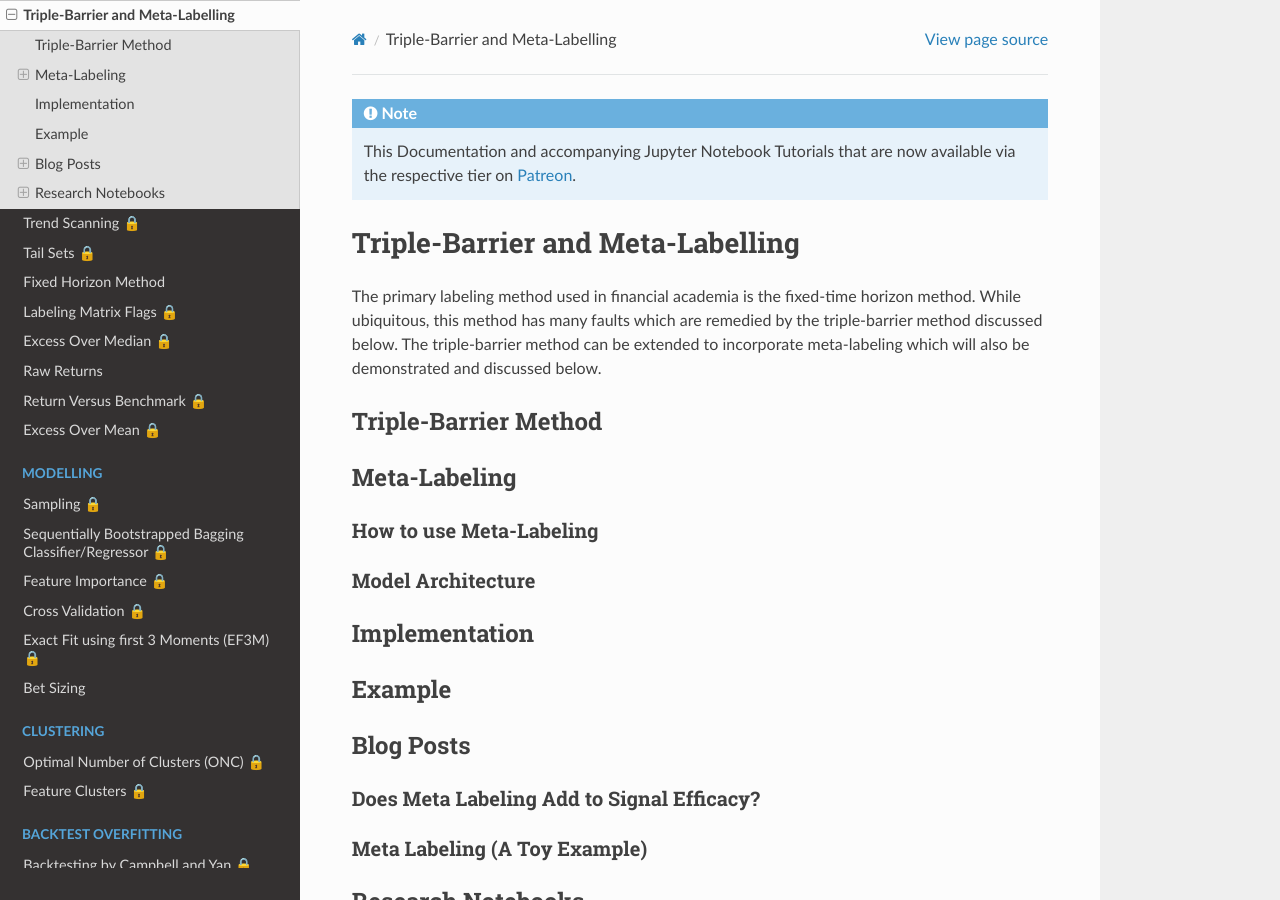
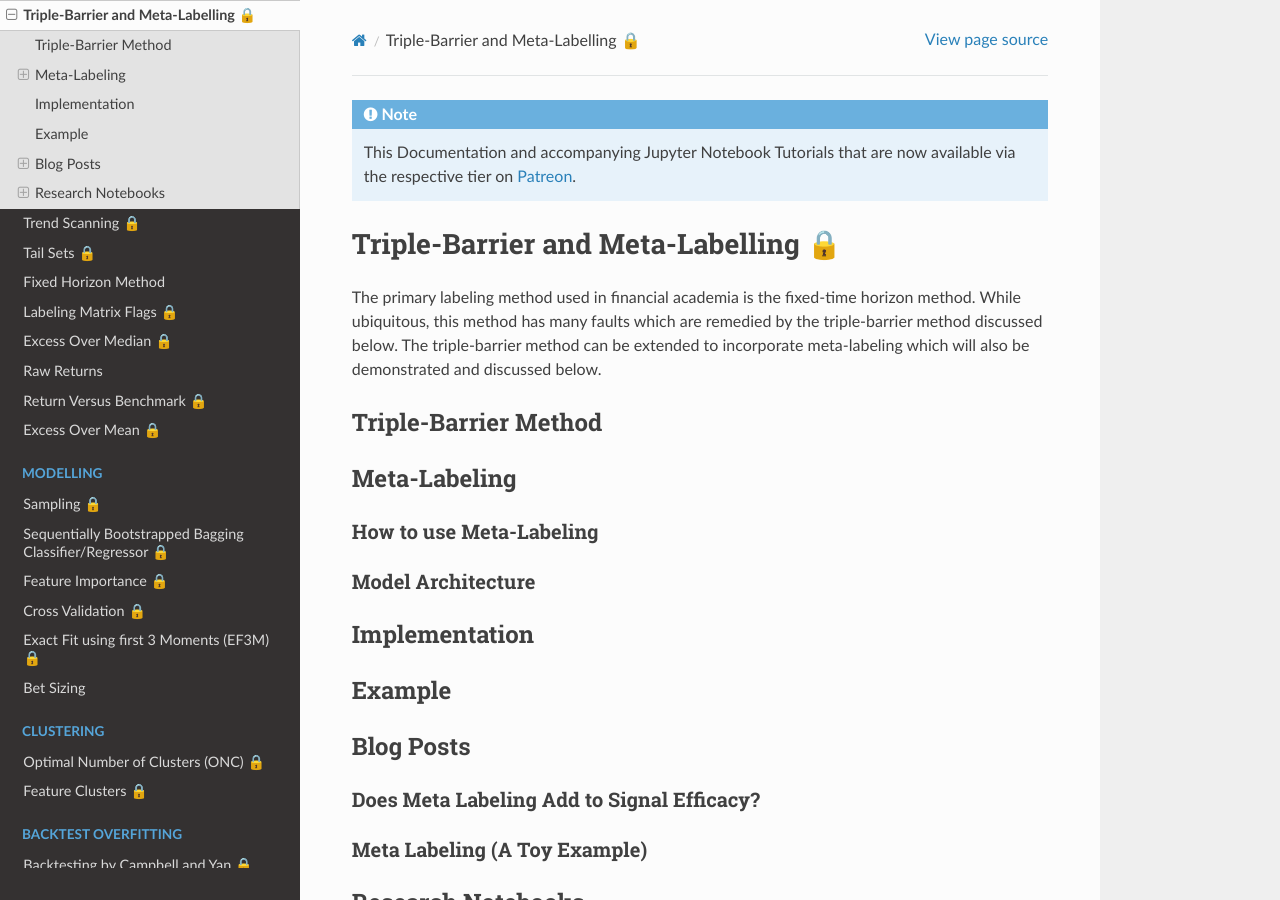
Before and after one commit to hudson-and-thames/mlfinlab, a Sphinx documentation site: the page built from docs/source/labeling/tb_meta_labeling.rst, in a window 1280 px wide and 900 px high. Built offline with Sphinx 7.4.7 and the Read the Docs theme 2.0.0, drawn with Linux system fonts in a browser that asks for light colours; pages that are not in the unit, such as notebooks, are missing from menus.

```diff
--- a/docs/source/labeling/tb_meta_labeling.rst
+++ b/docs/source/labeling/tb_meta_labeling.rst
@@ -3,9 +3,9 @@
     This Documentation and accompanying Jupyter Notebook Tutorials that are now available via the respective tier on
     `Patreon <https://www.patreon.com/HudsonThames>`_.
 
-=================================
-Triple-Barrier and Meta-Labelling
-=================================
+====================================
+Triple-Barrier and Meta-Labelling 🔒
+====================================
 
 The primary labeling method used in financial academia is the fixed-time horizon method. While ubiquitous, this method
 has many faults which are remedied by the triple-barrier method discussed below. The triple-barrier method can be
```
